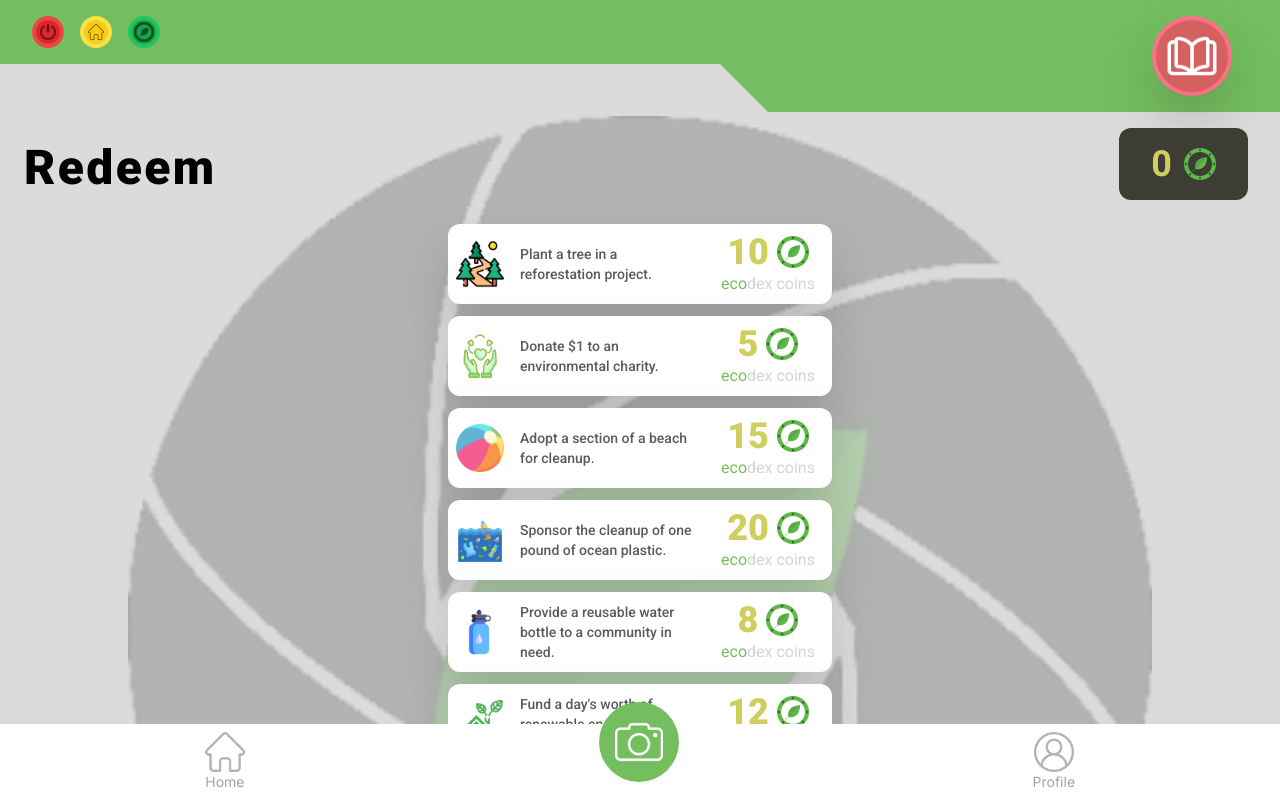
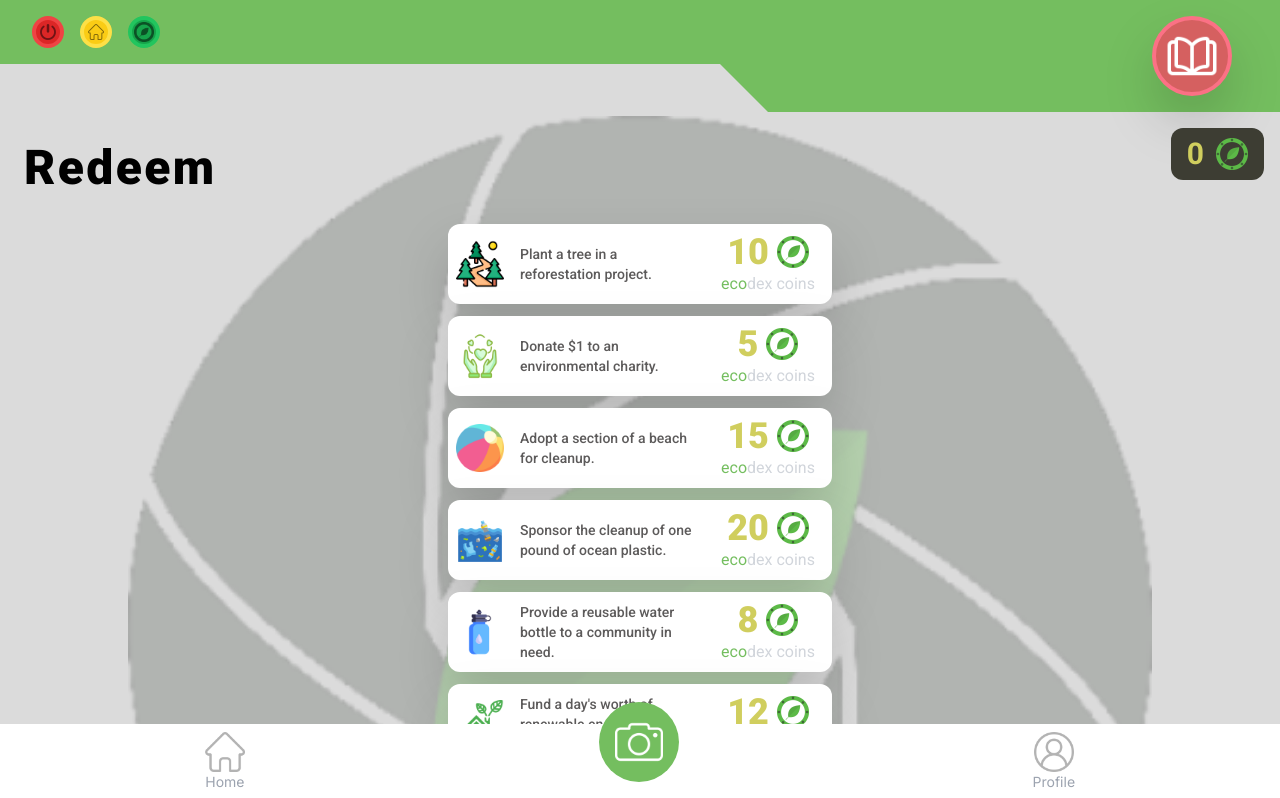
Before and after one commit to josephleungg/EcoDex, a Next.js app in the folder client/: page /redeem in a window 1280 px wide. Shown: the top 798 px of the page. Built offline with nearby package versions, Linux system fonts and the light colour scheme; no server answers.

Commit message:
small ui changes

```diff
--- a/client/app/(pages)/redeem/page.js
+++ b/client/app/(pages)/redeem/page.js
@@ -91,9 +91,9 @@ export default function Redeem() {
    <div className="font-roboto mt-4 px-6">
      <h1 className="font-black text-5xl tracking-wider mb-8 mt-8">Redeem</h1>
      <div className="flex items-center justify-center flex-col">
-       <div className="bg-[#3D3D33] px-8 py-4 rounded-xl flex justify-center flex-col items-center fixed z-20 top-32 right-8">
+       <div className="bg-[#3D3D33] px-4 py-2 rounded-xl flex justify-center flex-col items-center fixed z-20 top-32 right-4">
          <div className="flex items-center justify-center">
-           <span className="text-[#d0ce5e] text-4xl font-bold mr-3">{pointBalance}</span>
+           <span className="text-[#d0ce5e] text-3xl font-bold mr-3">{pointBalance}</span>
            <img src="/images/eco-coin.png" className="h-8 w-8" />
          </div>
        </div>
```
